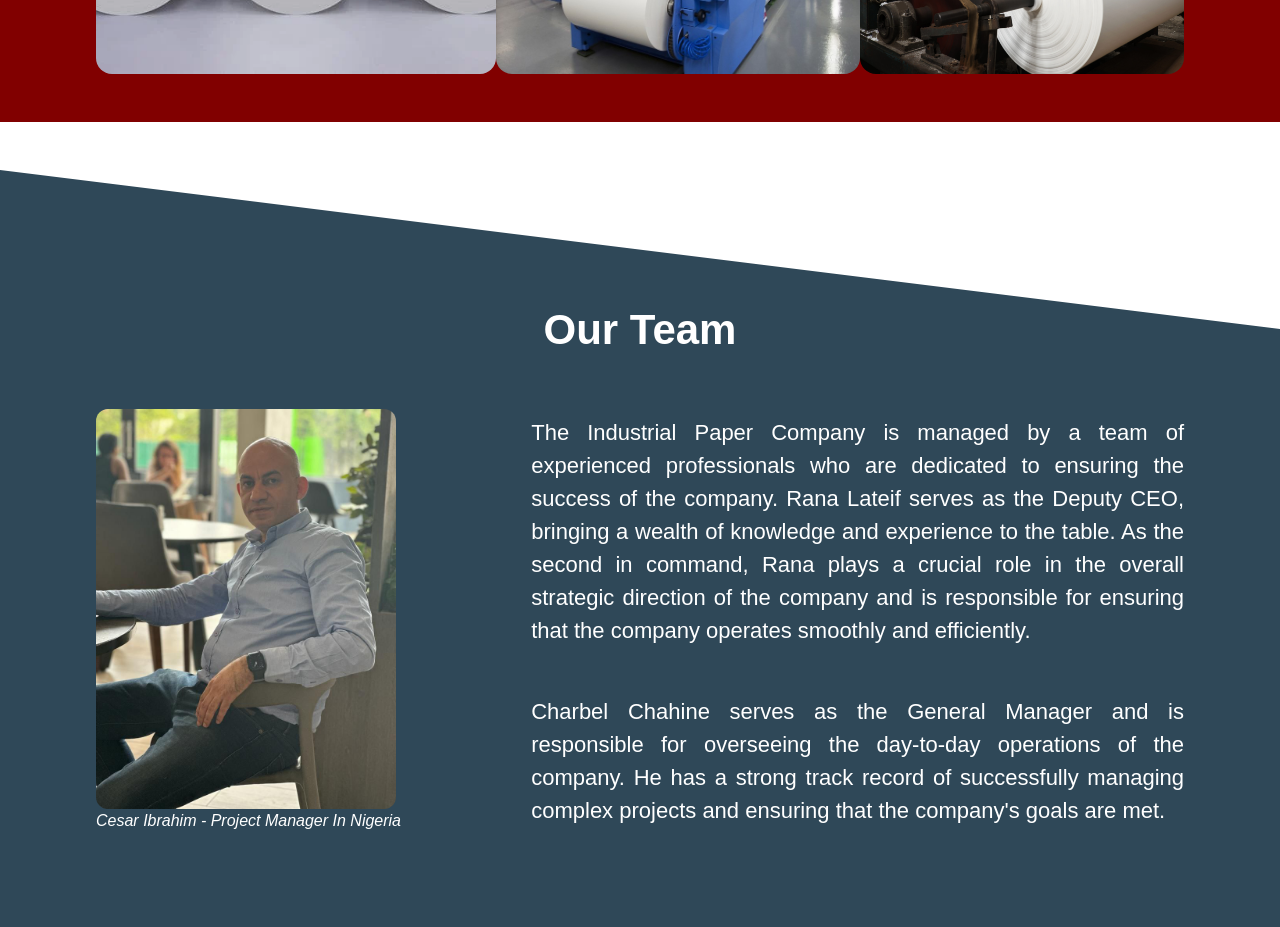
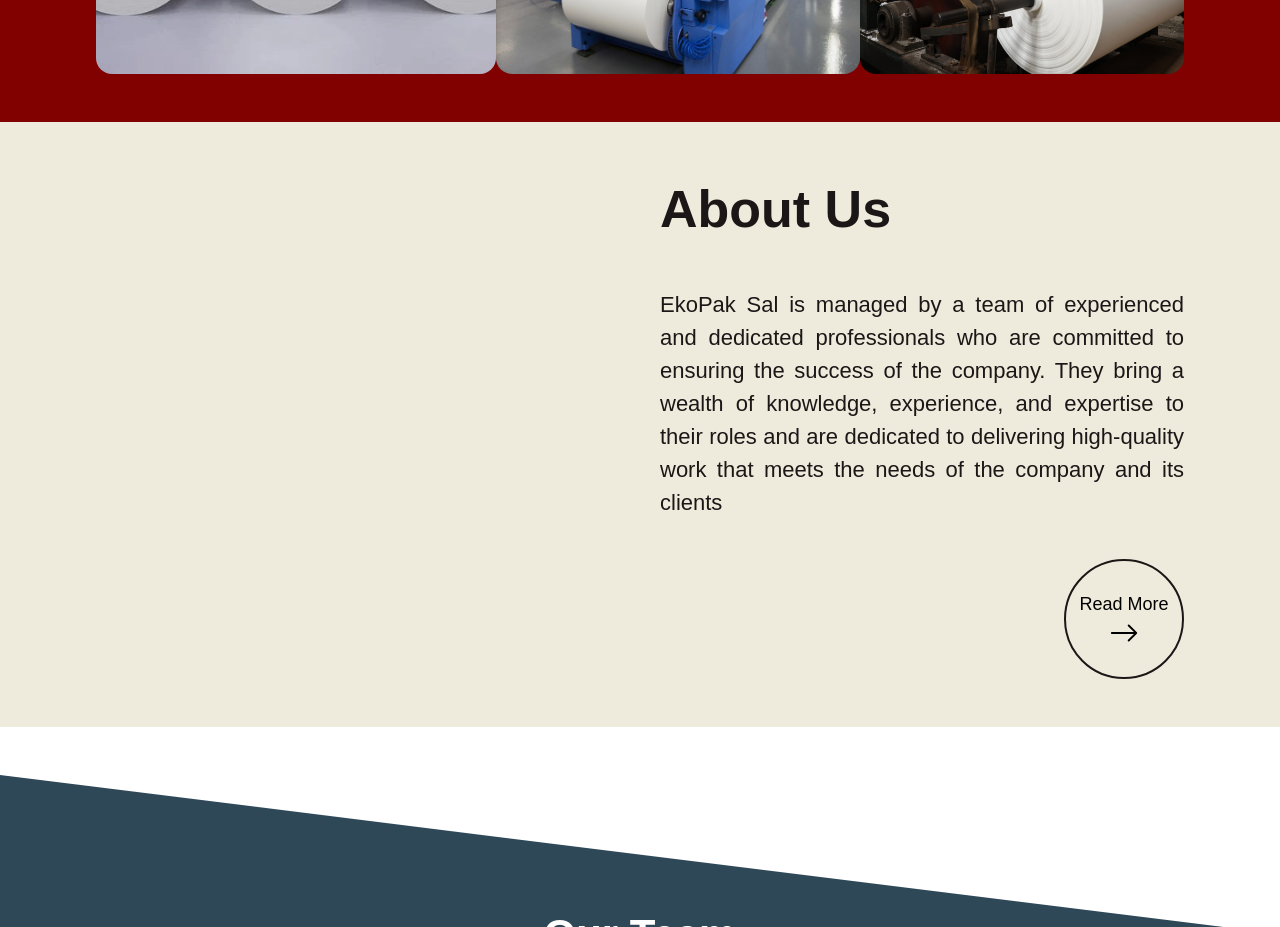
Before and after one commit to HSB1897/ekopakl, a React (Create React App) app in the folder client/: page / in a window 1280 px wide. Shown: the part 1400-2327 px from the top of the page. Built offline with nearby package versions, Linux system fonts and the light colour scheme.

Commit message:
client: added custom button

```diff
--- /dev/null
+++ b/client/src/components/Button.jsx
@@ -0,0 +1,13 @@
+import React from 'react';
+import {BsArrowRight} from 'react-icons/bs';
+
+const Button = (props) => {
+  return (
+    <button className={`border-2 border-navy p-2 rounded-full w-[120px] h-[120px] text-[18px] flex flex-col items-center justify-center ${props.className}`} type={props.type ? props.type : 'button'} onClick={props.onClick} >
+      {props.children}
+      <BsArrowRight className={props.arrowHoverColor ? `hover:text-${props.arrowHoverColor} text-[30px]` : 'text-[30px]'} />
+    </button>
+  );
+}
+
+export default Button;
--- /dev/null
+++ b/client/src/pages/Home/About.jsx
@@ -0,0 +1,17 @@
+import React from 'react';
+import Button from '../../components/Button';
+
+const About = () => {
+  return (
+    <section className='bg-secondary px-24 py-12 flex gap-10'>
+      <div className='w-1/2'> </div>
+      <div className='flex flex-col gap-10 w-1/2'>
+          <h1 className='text-navy text-[52px] font-bold'>About Us</h1>
+          <p className='text-navy text-[22px] text-justify'>EkoPak Sal is managed by a team of experienced and dedicated professionals who are committed to ensuring the success of the company. They bring a wealth of knowledge, experience, and expertise to their roles and are dedicated to delivering high-quality work that meets the needs of the company and its clients</p>
+          <Button className=' self-end hover:bg-navy hover:text-secondary duration-200' arrowHoverColor={"secondary"}>Read More</Button>
+      </div>
+    </section>
+  );
+}
+
+export default About;
--- a/client/src/pages/Home/Index.jsx
+++ b/client/src/pages/Home/Index.jsx
@@ -11,6 +11,7 @@ import {MdEmail} from 'react-icons/md';
 import {BsFillTelephoneFill} from 'react-icons/bs';
 import {IoLocationSharp} from 'react-icons/io5';
 import Services from './Services';
+import About from './About';
 
 
 const Index = () => {
@@ -20,6 +21,7 @@ const Index = () => {
       <Navbar />
       <Header />
       <Services />
+      <About />
 
       <section className='mt-12 team bg-primary-100 w-full pt-32 lg:px-24 px-6 pb-40'>
         <h1 className='text-[42px] font-bold text-center text-white'>Our Team</h1>
```
